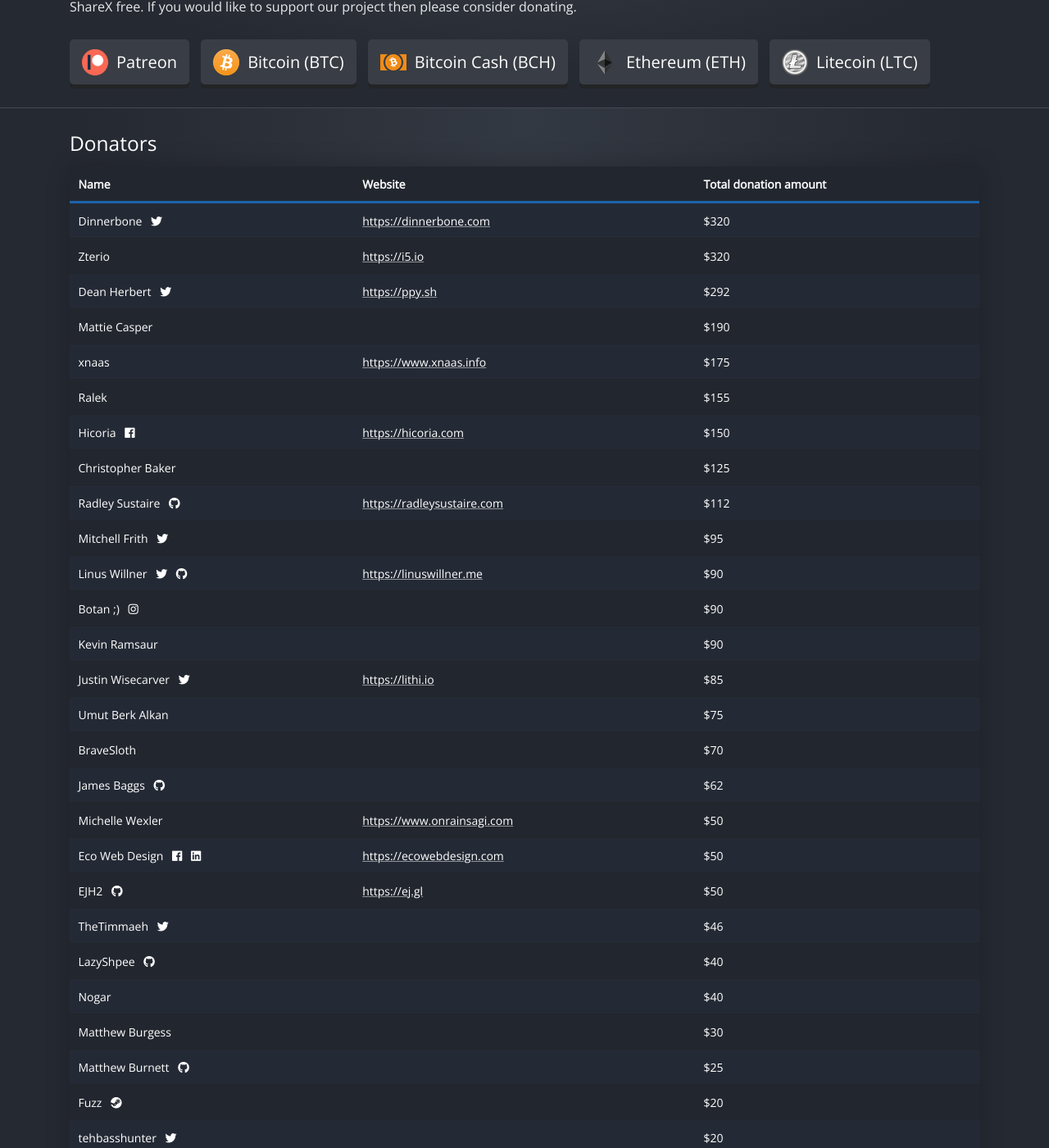
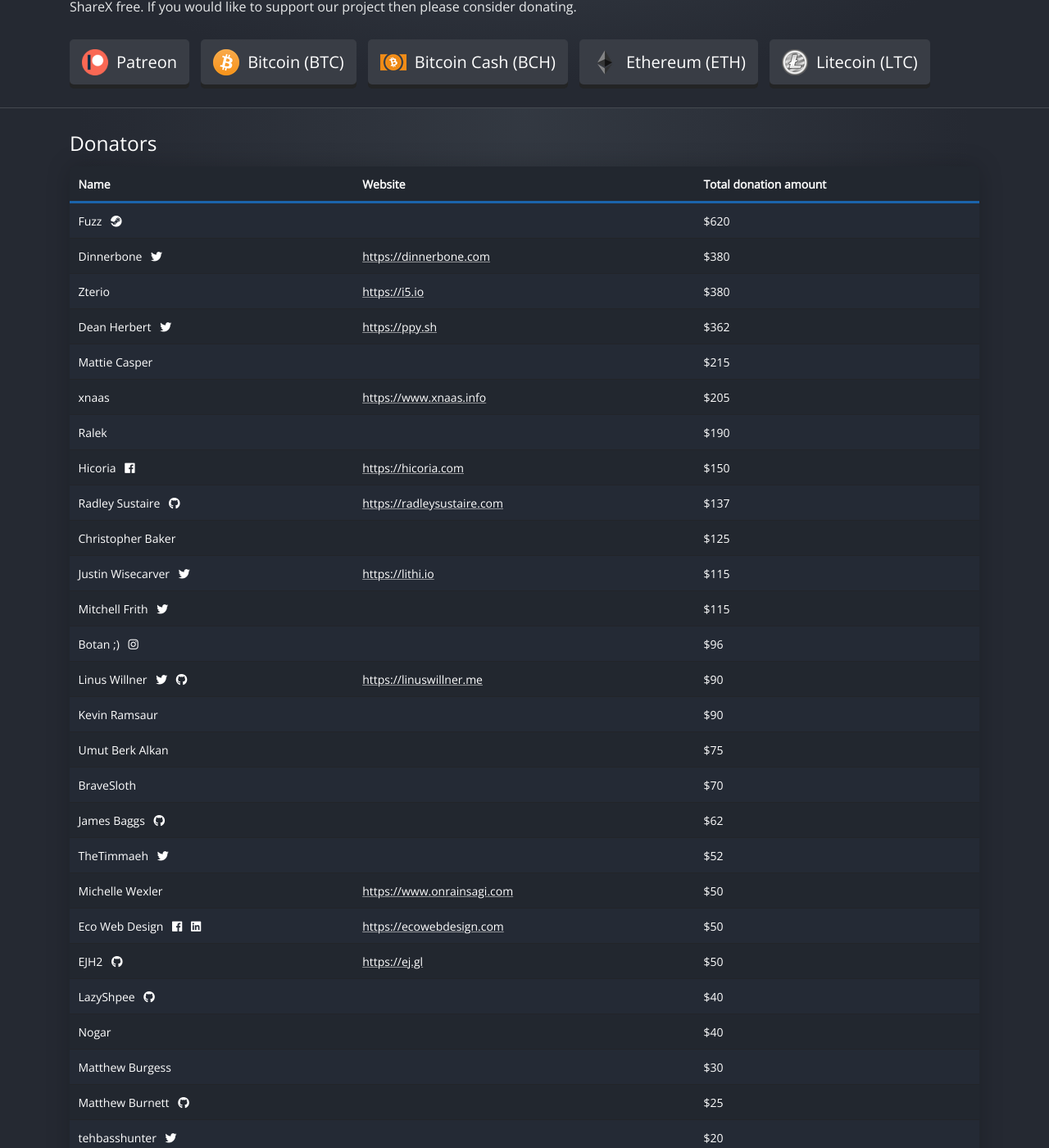
Before and after one commit to ShareX/sharex.github.io, a Jekyll site: the page built from donate/index.html, in a window 1280 px wide and 1400 px high, scrolled down 333 px. Shown: the whole window at 82% size. Built offline with Jekyll 4.4.1, drawn with Linux system fonts in a browser that asks for light colours.

Commit message:
Update donators list

```diff
--- a/_data/donators.yml
+++ b/_data/donators.yml
@@ -1,23 +1,23 @@
 - name: Zterio
   website: https://i5.io
-  amount: 320
+  amount: 380
 
 - name: Dinnerbone
   twitter: https://twitter.com/Dinnerbone
   website: https://dinnerbone.com
-  amount: 320
+  amount: 380
 
 - name: Dean Herbert
   twitter: https://twitter.com/ppy
   website: https://ppy.sh
-  amount: 292
+  amount: 362
 
 - name: Mattie Casper
-  amount: 190
+  amount: 215
 
 - name: xnaas
   website: https://www.xnaas.info
-  amount: 175
+  amount: 205
 
 - name: Hicoria
   facebook: https://www.facebook.com/hicoria
@@ -25,7 +25,7 @@
   amount: 150
 
 - name: Ralek
-  amount: 155
+  amount: 190
 
 - name: Christopher Baker
   amount: 125
@@ -33,18 +33,18 @@
 - name: Radley Sustaire
   github: https://github.com/RadGH
   website: https://radleysustaire.com
-  amount: 112
+  amount: 137
 
 - name: Kevin Ramsaur
   amount: 90
 
 - name: Botan ;)
   instagram: https://www.instagram.com/kyoukeiken
-  amount: 90
+  amount: 96
 
 - name: Mitchell Frith
   twitter: https://twitter.com/Mitch_SGG
-  amount: 95
+  amount: 115
 
 - name: Linus Willner
   twitter: https://twitter.com/linuswillner
@@ -61,7 +61,7 @@
 - name: Justin Wisecarver
   twitter: https://twitter.com/lithium720
   website: https://lithi.io
-  amount: 85
+  amount: 115
 
 - name: James Baggs
   github: https://github.com/jamesharrisonbaggs
@@ -74,7 +74,7 @@
 
 - name: TheTimmaeh
   twitter: https://twitter.com/TheTimmaeh
-  amount: 46
+  amount: 52
 
 - name: Nogar
   amount: 40
@@ -121,8 +121,11 @@
 
 - name: Fuzz
   steam: https://steamcommunity.com/id/SammyFuzz
-  amount: 20
+  amount: 620
 
 - name: Michelle Wexler
   website: https://www.onrainsagi.com
   amount: 50
+
+- name: Alexandr Kazakov
+  amount: 10
```
